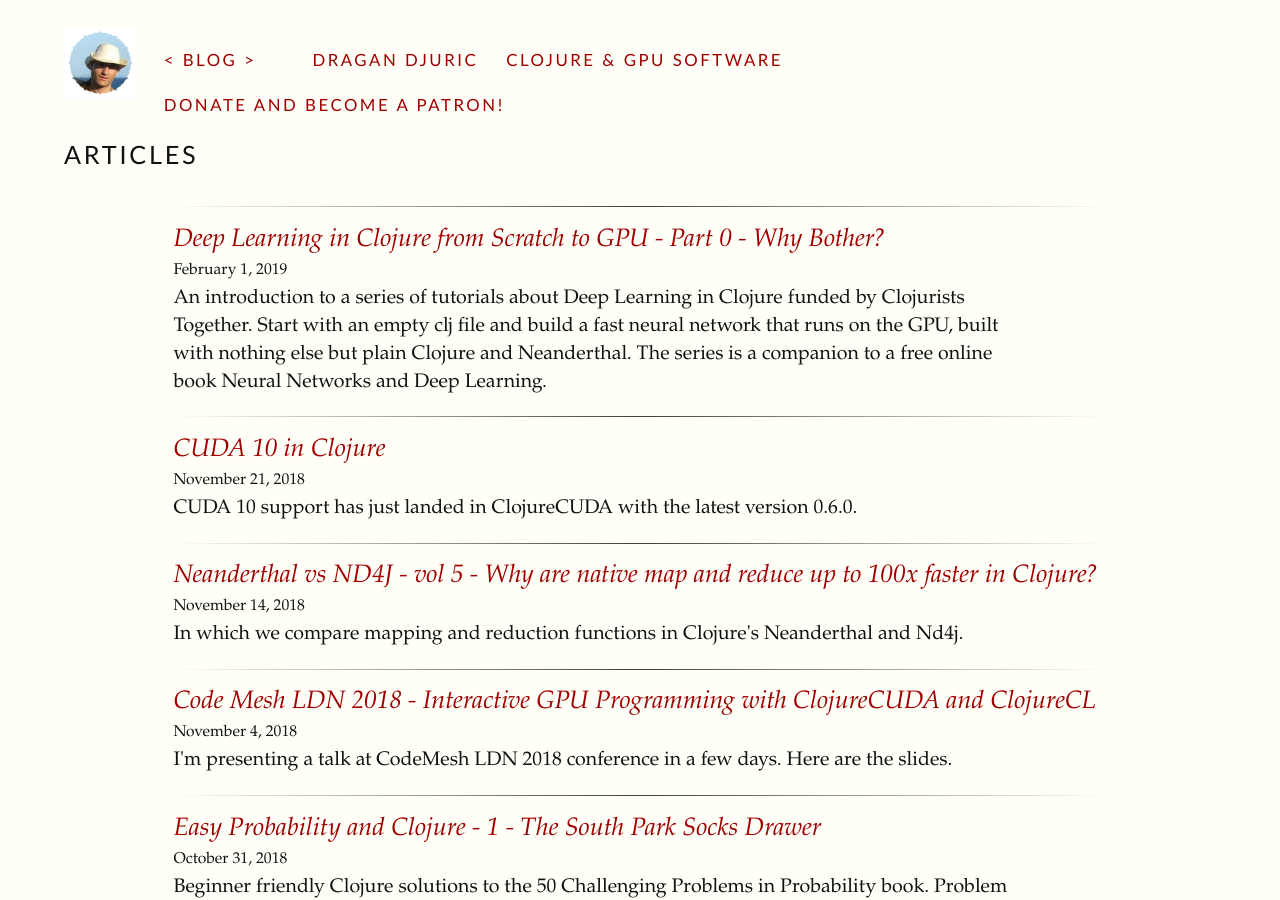
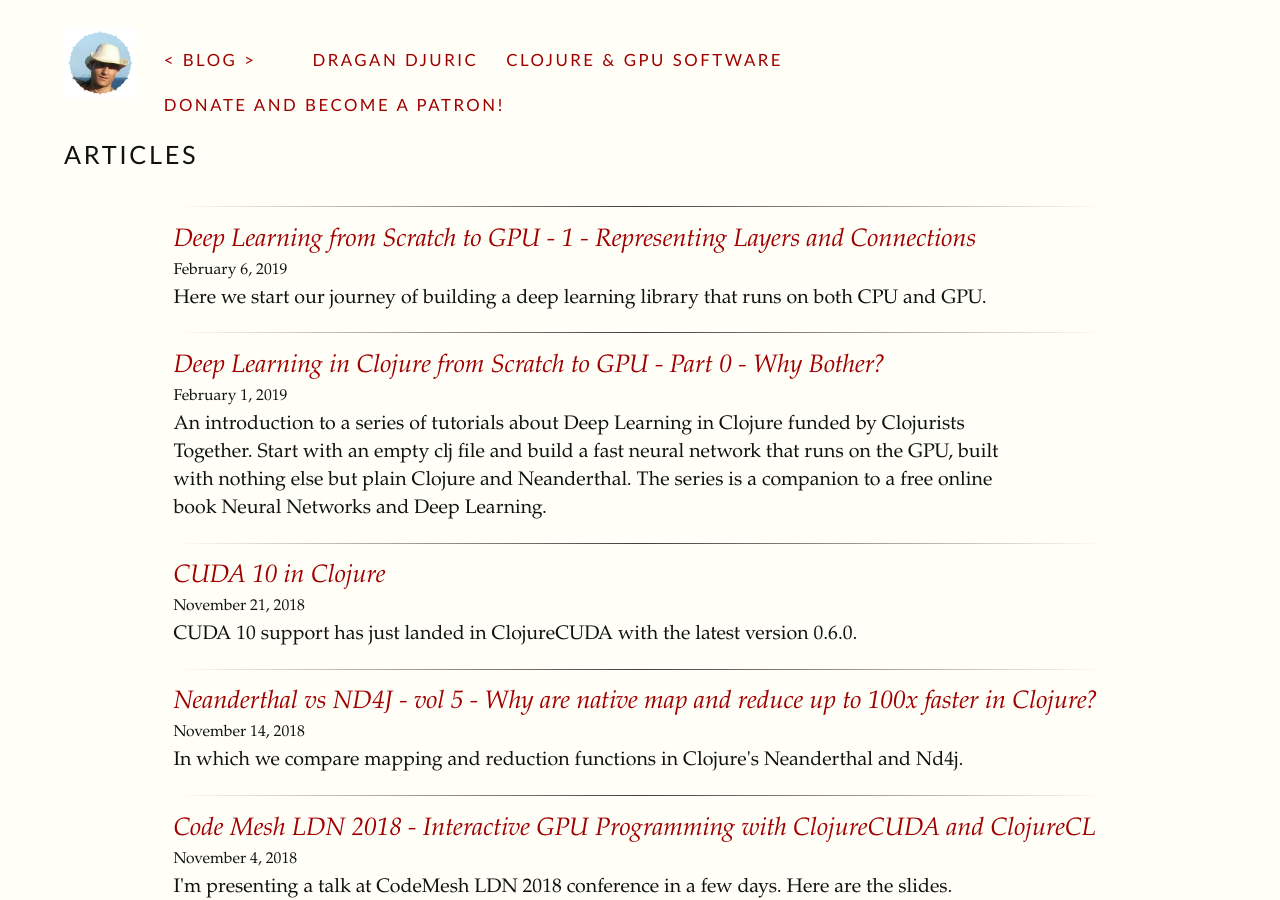
Before and after one commit to blueberry/blueberry.github.io, a Jekyll site: the page built from index.html, in a window 1280 px wide and 900 px high. Built offline with Jekyll 4.4.1, drawn with Linux system fonts in a browser that asks for light colours; comment, search, counter and statistics services are not loaded.

Commit message:
Publish Deep Learning from Scratch 1.

```diff
--- a/_posts/2019-02-01-Deep-Learning-in-Clojure-From-Scratch-to-GPU-0-Why-Bother.html
+++ b/_posts/2019-02-01-Deep-Learning-in-Clojure-From-Scratch-to-GPU-0-Why-Bother.html
@@ -24,9 +24,9 @@ In this series, you are going to implement your own deep learning mini library,
 and then learn how to accelerate it on the GPU with (almost) no changes.
 </p>
 
-<div id="outline-container-org92d33d0" class="outline-2">
-<h2 id="org92d33d0">Motivation</h2>
-<div class="outline-text-2" id="text-org92d33d0">
+<div id="outline-container-orgc9c6c22" class="outline-2">
+<h2 id="orgc9c6c22">Motivation</h2>
+<div class="outline-text-2" id="text-orgc9c6c22">
 <p>
 Isn't that lots of work, you'd ask? Let me show you how to do it with a couple dozen lines of code!
 I am not talking about calling a specialized deep learning framework! We'll implement everything from
@@ -67,9 +67,9 @@ even if TensorFlow and MxNet <i>are</i> the right tool for you. So, I guess ther
 </div>
 </div>
 
-<div id="outline-container-orgd3e94db" class="outline-2">
-<h2 id="orgd3e94db">Here's how</h2>
-<div class="outline-text-2" id="text-orgd3e94db">
+<div id="outline-container-orgaf5f08d" class="outline-2">
+<h2 id="orgaf5f08d">Here's how</h2>
+<div class="outline-text-2" id="text-orgaf5f08d">
 <p>
 I wrote a bit about books that programmers can use to <a href="https://dragan.rocks/articles/18/Programmers-Teach-Yourself-Foundations-of-ML-AI-With-These-X-Books">learn about machine learning</a>. It is difficult to
 find resources that discuss the <i>implementation</i> of deep learning tools and algorithms.
@@ -108,9 +108,9 @@ We will:
 </div>
 </div>
 
-<div id="outline-container-orgce3989f" class="outline-2">
-<h2 id="orgce3989f">Next steps</h2>
-<div class="outline-text-2" id="text-orgce3989f">
+<div id="outline-container-orgac14fde" class="outline-2">
+<h2 id="orgac14fde">Next steps</h2>
+<div class="outline-text-2" id="text-orgac14fde">
 <p>
 Before reading this series, it would be a good idea that you do some preparation:
 </p>
@@ -134,18 +134,22 @@ you with much complexity in one big blow. If you make this preparation, graduall
 </div>
 </div>
 
-<div id="outline-container-org5b521ed" class="outline-2">
-<h2 id="org5b521ed">Table of contents</h2>
-<div class="outline-text-2" id="text-org5b521ed">
+<div id="outline-container-orgafe6e57" class="outline-2">
+<h2 id="orgafe6e57">Table of contents</h2>
+<div class="outline-text-2" id="text-orgafe6e57">
 <p>
 This place will be updated with links to the new articles.
 </p>
+
+<ul class="org-ul">
+<li><a href="./Deep-Learning-in-Clojure-From-Scratch-to-GPU-1-Representing-Layers-and-Connections">1 - Representing Layers and Connections</a></li>
+</ul>
 </div>
 </div>
 
-<div id="outline-container-org0247ab6" class="outline-2">
-<h2 id="org0247ab6">Thank you</h2>
-<div class="outline-text-2" id="text-org0247ab6">
+<div id="outline-container-org48307cd" class="outline-2">
+<h2 id="org48307cd">Thank you</h2>
+<div class="outline-text-2" id="text-org48307cd">
 <p>
 <a href="https://www.clojuriststogether.org/news/q1-2019-funding-announcement/">Clojurists Together</a> financially supported writing this series. Big thanks to all Clojurians who contribute,
 and thank you for reading and discussing this series.
--- /dev/null
+++ b/_posts/2019-02-06-Deep-Learning-in-Clojure-From-Scratch-to-GPU-1-Representing-Layers-and-Connections.html
@@ -0,0 +1,328 @@
+---
+date: 2019-02-06
+tags:
+- Deep Learning
+- Neanderthal
+- MKL
+- Clojure
+- CUDA
+- OpenCL
+author: dragan
+layout: post
+title: Deep Learning from Scratch to GPU - 1 - Representing Layers and Connections
+excerpt: Here we start our journey of building a deep learning library that runs on both CPU and GPU.
+categories:
+- Deep Learning
+- Neanderthal
+- MKL
+- Clojure
+- CUDA
+- OpenCL
+---
+<p>
+Here we start our journey of building a deep learning library that runs on both CPU and GPU.
+</p>
+
+<p>
+If you haven't yet, read my introduction to this series in <a href="./Deep-Learning-in-Clojure-From-Scratch-to-GPU-0-Why-Bother">Deep Learning in Clojure from Scratch to GPU - Part 0 - Why Bother?</a>.
+</p>
+
+<p>
+To run the code, you need a Clojure project with  <a href="https://neanderthal.uncomplicate.org">Neanderthal</a> (<iframe class="github-btn" src="https://ghbtns.com/github-btn.html?user=uncomplicate&amp;repo=neanderthal&amp;type=watch&amp;count=true" width="100" height="20" title="Star on GitHub" frameBorder="0"></iframe>) included as a dependency.
+If you're in a hurry, you can clone <a href="https://github.com/uncomplicate/neanderthal/blob/master/examples/hello-world/">Neanderthal Hello World project</a>.
+</p>
+
+<p>
+Don't forget to read at least some introduction from <a href="http://neuralnetworksanddeeplearning.com/">Neural Networks and Deep Learning</a>,
+start up the REPL from your favorite Clojure development environment, and let's start from the basics.
+</p>
+
+<div id="outline-container-org56785bf" class="outline-2">
+<h2 id="org56785bf">Neural Network</h2>
+<div class="outline-text-2" id="text-org56785bf">
+<p>
+Below is a typical neural network diagram. As the story usually goes, we plug some input data
+in the Input Layer, and the network then propagates the signal through Hidden Layer 1 and Hidden Layer 2,
+using weighted connections, to produce the output at the Output Layer.
+For example, the input data is the pixels of an image, and the output
+are "probabilities" of this image belonging to a class, such as <i>cat</i> (\(y_1\)) or <i>dog</i> (\(y_2\)).
+</p>
+
+
+<div class="figure">
+<p><img src="../img/deep-learning-from-scratch/1/nn.png" alt="nn.png" />
+</p>
+</div>
+
+<p>
+Neural Networks are often used to classify complex things such as objects in photographs, or to "predict"
+future data. Mechanically, though, there is no magic. They just approximate functions.
+What exactly are inputs and outputs is not particularly important at this moment.
+The network can approximate (or, to be fancy, "predict"), for example, even such mundane functions as \(y = sin(x_1) + cos(x_2)\).
+</p>
+
+
+<div class="figure">
+<p><img src="../img/deep-learning-from-scratch/1/nn-sinus.png" alt="nn-sinus.png" />
+</p>
+</div>
+
+<p>
+Note that this is an instance of a <i>transfer function</i>. We provide an input, and the network
+propagates that signal to calculate the output; on the surface, just like any other function!
+</p>
+
+<p>
+Different than everyday functions that we use, neural networks compute anything using only
+this architecture of nodes and weighted connections. The trick is in finding the right weights
+so that the approximation is close to the "right" value.
+This is what <i>learning</i> in deep learning is all about. For now, though, we are only dealing with
+<i>inference</i>, the process of computing the output using the given structure, input, and whatever weights there are.
+</p>
+</div>
+</div>
+
+<div id="outline-container-org72ea562" class="outline-2">
+<h2 id="org72ea562">How to approach the implementation</h2>
+<div class="outline-text-2" id="text-org72ea562">
+<p>
+The most straightforward thing to do, and the most naive error to make, is to read about analogies
+with neurons in the human brain, look at these diagrams, and try to model nodes and weighted connections as
+first-class objects. This might be a good approach with business oriented problems.
+First-class objects might bring the ultimate flexibility: each node and connection could have
+different polymorphic logic. That is the flexibility that we do not need.
+Even if that flexibility could help with better inference, it would be much slower,
+and training such a wandering network would be a challenge.
+</p>
+
+<p>
+Rather than in such enterprising "neurons", the strength of neural networks is in their <i>simple structure</i>.
+Each node in a layer and each connection between two layers have exactly the same structure and logic.
+The only moving part are the numerical values in weights and thresholds. We can exploit that to create
+efficient implementations that fit well into hardware optimizations for numerical computations.
+</p>
+
+<p>
+I'd say that the human brain analogy is more a product of marketing than a technical necessity.
+One layer of a basic neural network practically does logistic regression. There are more advanced
+structures, but the point is that they do not implement anything close to biological neurons.
+</p>
+</div>
+</div>
+
+<div id="outline-container-org1ea73d1" class="outline-2">
+<h2 id="org1ea73d1">The math</h2>
+<div class="outline-text-2" id="text-org1ea73d1">
+<p>
+Let's just consider the input layer, the first hidden layer, and the connections between them.
+</p>
+
+
+<div class="figure">
+<p><img src="../img/deep-learning-from-scratch/1/nn-input-first.png" alt="nn-input-first.png" />
+</p>
+</div>
+
+<p>
+We can represent the input with a vector of two numbers, and the output of the Hidden Layer 1 with a vector
+of four numbers. Note that, since there is a weighted connection from each \(x_n\) to each \(h^{(1)}_m\), there are \(m\times{n}\) connections.
+The only data about each connection are its weight, and the nodes it connects. That fits well with what a matrix can
+represent. For example, the number at \(w_{21}\) is the weight between the first input, \(x_1\) and the second output, \(h^{(1)}_2\).
+</p>
+
+<p>
+We compute the output of the first hidden layer in the following way:
+</p>
+
+\begin{gather*}
+h^{(1)}_1 = w_{11}\times{} x_1 + w_{12}\times{} x_2\\
+h^{(1)}_2 = w_{21}\times{} x_1 + w_{22}\times{} x_2\\
+h^{(1)}_3 = w_{31}\times{} x_1 + w_{32}\times{} x_2\\
+h^{(1)}_4 = w_{41}\times{} x_1 + w_{42}\times{} x_2\\
+\end{gather*}
+
+<p>
+Since you've read the <a href="../17/Clojure-Linear-Algebra-Refresher-Vector-Spaces#orgeb98be2">Linear Algebra Refresher (1) - Vector Spaces</a> that I recommended, you'll recognize that these are technically four
+<a href="../17/Clojure-Linear-Algebra-Refresher-Vector-Spaces#orgeb98be2">dot product</a>s between the corresponding rows of the weight matrix and the input vector.
+</p>
+
+\begin{gather*}
+h^{(1)}_1 = \vec{w_1} \cdot \vec{x} = \sum_{j=1}^n w_{1j} x_j\\
+h^{(1)}_2 = \vec{w_2} \cdot \vec{x} = \sum_{j=1}^n w_{2j} x_j\\
+h^{(1)}_3 = \vec{w_3} \cdot \vec{x} = \sum_{j=1}^n w_{3j} x_j\\
+h^{(1)}_4 = \vec{w_4} \cdot \vec{x} = \sum_{j=1}^n w_{4j} x_j\\
+\end{gather*}
+
+<p>
+Conceptually, we can go further than low-level dot products: the weight matrix <i>transforms</i>
+the input vector into the hidden layer vector. I've written about <a href="http://localhost:4000/articles/17/Clojure-Linear-Algebra-Refresher-3-Matrix-Transformations#orgfb4c0f9">matrix transformations</a>
+in <a href="../17/Clojure-Linear-Algebra-Refresher-3-Matrix-Transformations#orgfb4c0f9">Linear Algebra Refresher (3) - Matrix Transformations</a>.
+</p>
+
+<p>
+We don't have to juggle indexes and program low-level loops. The basic matrix-vector product
+implements the propagation from each layer to the next!
+</p>
+
+\begin{gather*}
+\mathbf{h^{(1)}} = W^{(1)}\mathbf{x}\\
+\mathbf{y} = W^{(2)}\mathbf{h^{(1)}}
+\end{gather*}
+
+<p>
+For example, for some specific input and weights:
+</p>
+
+\begin{equation}
+  \mathbf{h^{(1)}} =
+  \begin{bmatrix}
+    0.3 & 0.6\\
+    0.1 & 2\\
+    0.9 & 3.7\\
+    0.0 & 1\\
+  \end{bmatrix}
+  \begin{bmatrix}0.3\\0.9\\\end{bmatrix}
+  =
+  \begin{bmatrix}0.63\\1.83\\3.6\\0.9\\\end{bmatrix}\\
+
+  \mathbf{y} =
+  \begin{bmatrix}
+    0.75 & 0.15 & 0.22 & 0.33\\
+  \end{bmatrix}
+  \begin{bmatrix}0.63\\1.83\\3.6\\0.9\\\end{bmatrix}
+  =
+  \begin{bmatrix}1.84\\\end{bmatrix}
+\end{equation}
+</div>
+</div>
+
+<div id="outline-container-orgc22d894" class="outline-2">
+<h2 id="orgc22d894">The code</h2>
+<div class="outline-text-2" id="text-orgc22d894">
+<p>
+To try this in Clojure, we require some basic Neanderthal functions.
+</p>
+
+<div class="org-src-container">
+<pre class="src src-clojure"><span style="color: #707183;">(</span>require '<span style="color: #7388d6;">[</span>uncomplicate.commons.core <span style="color: #F5666D;">:refer</span> <span style="color: #909183;">[</span><span style="color: #A52A2A; font-weight: bold;">let-release</span><span style="color: #909183;">]</span><span style="color: #7388d6;">]</span>
+         '<span style="color: #7388d6;">[</span>uncomplicate.neanderthal
+           <span style="color: #909183;">[</span>native <span style="color: #F5666D;">:refer</span> <span style="color: #709870;">[</span>dv dge<span style="color: #709870;">]</span><span style="color: #909183;">]</span>
+           <span style="color: #909183;">[</span>core <span style="color: #F5666D;">:refer</span> <span style="color: #709870;">[</span>mv!<span style="color: #709870;">]</span><span style="color: #909183;">]</span><span style="color: #7388d6;">]</span><span style="color: #707183;">)</span>
+</pre>
+</div>
+
+<p>
+The minimal code example, following the <a href="https://martinfowler.com/bliki/Yagni.html">Yagni</a> principle, would be something like this:
+</p>
+
+<div class="org-src-container">
+<pre class="src src-clojure"><span style="color: #707183;">(</span><span style="color: #A52A2A; font-weight: bold;">let-release</span> <span style="color: #7388d6;">[</span>x <span style="color: #909183;">(</span>dv 0.3 0.9<span style="color: #909183;">)</span>
+              w1 <span style="color: #909183;">(</span>dge 4 2 <span style="color: #709870;">[</span>0.3 0.6
+                           0.1 2.0
+                           0.9 3.7
+                           0.0 1.0<span style="color: #709870;">]</span>
+                      <span style="color: #709870;">{</span><span style="color: #F5666D;">:layout</span> <span style="color: #F5666D;">:row</span><span style="color: #709870;">}</span><span style="color: #909183;">)</span>
+              h1 <span style="color: #909183;">(</span>dv 4<span style="color: #909183;">)</span><span style="color: #7388d6;">]</span>
+  <span style="color: #7388d6;">(</span>mv! w1 x h1<span style="color: #7388d6;">)</span><span style="color: #707183;">)</span>
+</pre>
+</div>
+
+<pre class="example">
+nil#RealBlockVector[double, n:4, offset: 0, stride:1]
+[   0.63    1.83    3.60    0.90 ]
+</pre>
+
+
+<p>
+The code does not need much explaining: <code>w1</code>, <code>x</code>, and <code>h1</code> represent weights, input, and the first hidden layer.
+The function <a href="https://neanderthal.uncomplicate.org/codox/uncomplicate.neanderthal.core.html#var-mv.21"><code>mv!</code></a>
+applies the matrix transformation <code>w1</code> to the vector <code>x</code> (by multiplying <code>w1</code> by <code>x</code>; <code>mv</code> stands for "matrix times vector")
+</p>
+
+<p>
+We should make sure that this code works well with large networks processed through lots of cycles when we get to
+implement the <i>learning</i> part, so we have to take care to reuse memory; thus we use the destructive
+version of <code>mv</code>, <code>mv!</code>. Also, the memory that holds the data is outside the JVM; thus we need to take care
+of its lifecycle and release it (automatically, using <code>let-release</code>) as soon it is not needed.
+This might not be important for such small examples, but is crucial in "real" use cases.
+</p>
+
+<p>
+The output of the first layer is the input of the second layer:
+</p>
+
+<div class="org-src-container">
+<pre class="src src-clojure"><span style="color: #707183;">(</span><span style="color: #A52A2A; font-weight: bold;">let-release</span> <span style="color: #7388d6;">[</span>x <span style="color: #909183;">(</span>dv 0.3 0.9<span style="color: #909183;">)</span>
+              w1 <span style="color: #909183;">(</span>dge 4 2 <span style="color: #709870;">[</span>0.3 0.6
+                           0.1 2.0
+                           0.9 3.7
+                           0.0 1.0<span style="color: #709870;">]</span>
+                      <span style="color: #709870;">{</span><span style="color: #F5666D;">:layout</span> <span style="color: #F5666D;">:row</span><span style="color: #709870;">}</span><span style="color: #909183;">)</span>
+              h1 <span style="color: #909183;">(</span>dv 4<span style="color: #909183;">)</span>
+              w2 <span style="color: #909183;">(</span>dge 1 4 <span style="color: #709870;">[</span>0.75 0.15 0.22 0.33<span style="color: #709870;">]</span><span style="color: #909183;">)</span>
+              y <span style="color: #909183;">(</span>dv 1<span style="color: #909183;">)</span><span style="color: #7388d6;">]</span>
+  <span style="color: #7388d6;">(</span>mv! w2 <span style="color: #909183;">(</span>mv! w1 x h1<span style="color: #909183;">)</span> y<span style="color: #7388d6;">)</span><span style="color: #707183;">)</span>
+</pre>
+</div>
+
+<pre class="example">
+nil#RealBlockVector[double, n:1, offset: 0, stride:1]
+[   1.84 ]
+</pre>
+
+
+<p>
+The final result is \(y_1=1.84\). What does it represent and mean? Which function does it approximate? Who knows. The
+weights I plugged in are not the result of any training nor insight. I've just pulled some random numbers
+out of my hat to show the computation steps.
+</p>
+</div>
+</div>
+
+<div id="outline-container-orgbe87e3a" class="outline-2">
+<h2 id="orgbe87e3a">This is not much but is a good first step</h2>
+<div class="outline-text-2" id="text-orgbe87e3a">
+<p>
+The network we created is still a simple toy.
+</p>
+
+<p>
+It's not even a proper <a href="https://en.wikipedia.org/wiki/Multilayer_perceptron">multi-layer perceptron</a>, since we did
+not implement non-linear activation of the outputs. Funnily enough, the nodes we have implemented <i>are
+perceptrons</i>, and there <i>are</i> multiple layers full of these. You'll soon get used to the tradition of
+inventing confusing and inconsistent grand-sounding names for every incremental feature in machine learning.
+Without non-linearity introduced by activations, we could stack thousands of layers, and our "deep" network
+would still perform only linear approximation equivalent to a single layer. If it is not clear to you
+why this happens, check out <a href="../17/Clojure-Linear-Algebra-Refresher-3-Matrix-Transformations#org5ccdc85">composition of transformations</a>).
+</p>
+
+<p>
+We have not implemented thresholds, or <i>biases</i>, yet. We've also left everything in independent matrices and vectors,
+without a structure involving <i>layers</i> that would hold them together. And we haven't even touched the
+<i>learning</i> part, which is 95% of the work.
+There are more things that are necessary, and even more things that are nice to have, and we'll cover these.
+</p>
+
+<p>
+This code only runs on the CPU, but getting it to run on the GPU is rather easy. I'll show how to do this soon,
+but I bet you can even figure this on your own, with nothing more than <a href="https://github.com/uncomplicate/neanderthal/blob/master/examples/hello-world/src/hello_world/cuda.clj">Neanderthal Hello World example</a>!
+There are posts on this blog showing how to do this, too.
+</p>
+
+<p>
+My intention is to offer an easy start, so you <i>do try</i> this code. We will gradually apply and discuss
+each improvement in the following posts. Run this easy code on your own computer, and, why not,
+improve it in advance! The best way to learn is by experimenting and making mistakes.
+</p>
+</div>
+</div>
+
+<div id="outline-container-org1fba4ed" class="outline-2">
+<h2 id="org1fba4ed">Thank you</h2>
+<div class="outline-text-2" id="text-org1fba4ed">
+<p>
+<a href="https://www.clojuriststogether.org/news/q1-2019-funding-announcement/">Clojurists Together</a> financially supported writing this series. Big thanks to all Clojurians who contribute,
+and thank you for reading and discussing this series.
+</p>
+</div>
+</div>
```
Also changed, not shown: other parts of _posts/2019-02-01-Deep-Learning-in-Clojure-From-Scratch-to-GPU-0-Why-Bother.html (+1 -1 lines).
